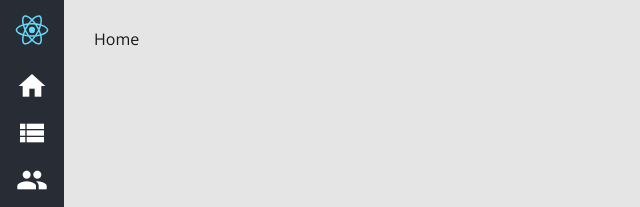
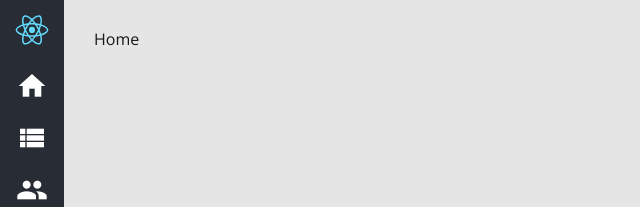
Before and after one commit to kaluabentes/anestech-tasks, a React (Create React App) app: page / in a window 1280 px wide. Shown: the top 207 px of the page, without its empty margins (0-640 px from the left). Built offline with nearby package versions, Linux system fonts and the light colour scheme; sample sign-in values are in the browser's storage.

Commit message:
refactor: change margin size

```diff
--- a/src/components/Sidenav/styles.js
+++ b/src/components/Sidenav/styles.js
@@ -30,7 +30,7 @@ export const Button = styled.button`
   display: flex;
   align-items: center;
   justify-content: center;
-  margin-bottom: 15px;
+  margin-bottom: 20px;
 
   &:last-of-type {
     margin-bottom: 0;
```
